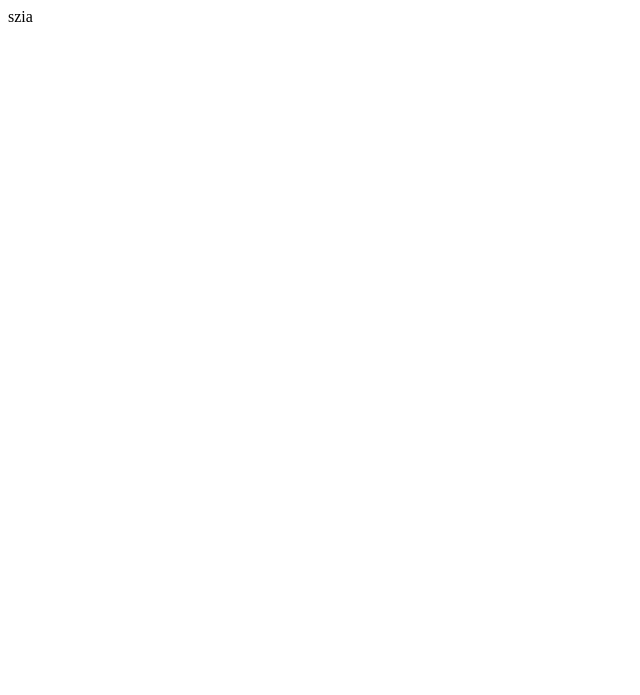
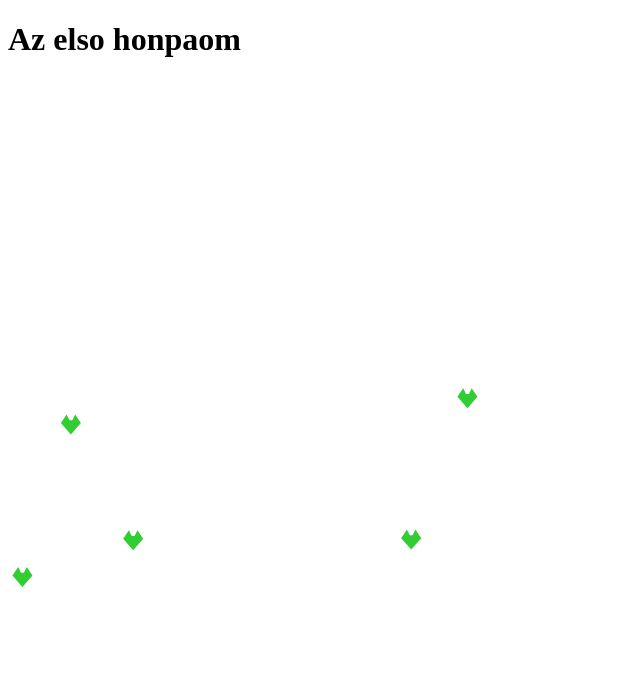
Before and after one commit to green-fox-academy/canvas-snippet, a plain HTML site: page index.html in a window 1280 px wide. Shown: the whole page, without its empty margins (0-640 px from the left). Drawn offline with Linux system fonts and the light colour scheme.

Commit message:
feat(): canvas wired

```diff
--- a/index.html
+++ b/index.html
@@ -1 +1,49 @@
-szia
+
+<!DOCTYPE html>
+<html lang="en" dir="ltr">
+  <head>
+    <meta charset="utf-8">
+    <title></title>
+  </head>
+  <body>
+      <h1>Az elso honpaom</h1>
+    <canvas class="canvas" width="500px" height="600px"></canvas>
+  </body>
+  <script>
+      var canvas = document.querySelector(".canvas");
+      var c = canvas.getContext("2d");
+
+        /*
+        ide
+        */
+
+       console.log("szia")
+
+       c.fillStyle = "limegreen";
+       var n = 5;
+       var size = 20;
+       var w = c.canvas.width;
+       var h = c.canvas.height;
+
+       for (var i = 0; i < n; i = i + 1) {
+         var x = (w - size) * Math.random();
+         var y = (h - size) * Math.random();
+         fillFox(x, y, size);
+       }
+
+       function fillFox(x, y, s) {
+         c.beginPath();
+         c.moveTo(x, y+s/7*3);
+         c.lineTo(x+s/7*2, y);
+         c.lineTo(x+s/7*3, y+s/7*2);
+         c.lineTo(x+s/7*4, y+s/7*2);
+         c.lineTo(x+s/7*5, y);
+         c.lineTo(x+s, y+s/7*3);
+         c.lineTo(x+s/2, y+s);
+         c.lineTo(x, y+s/7*3);
+         c.fill();
+       }
+
+  </script>
+
+</html>
```
